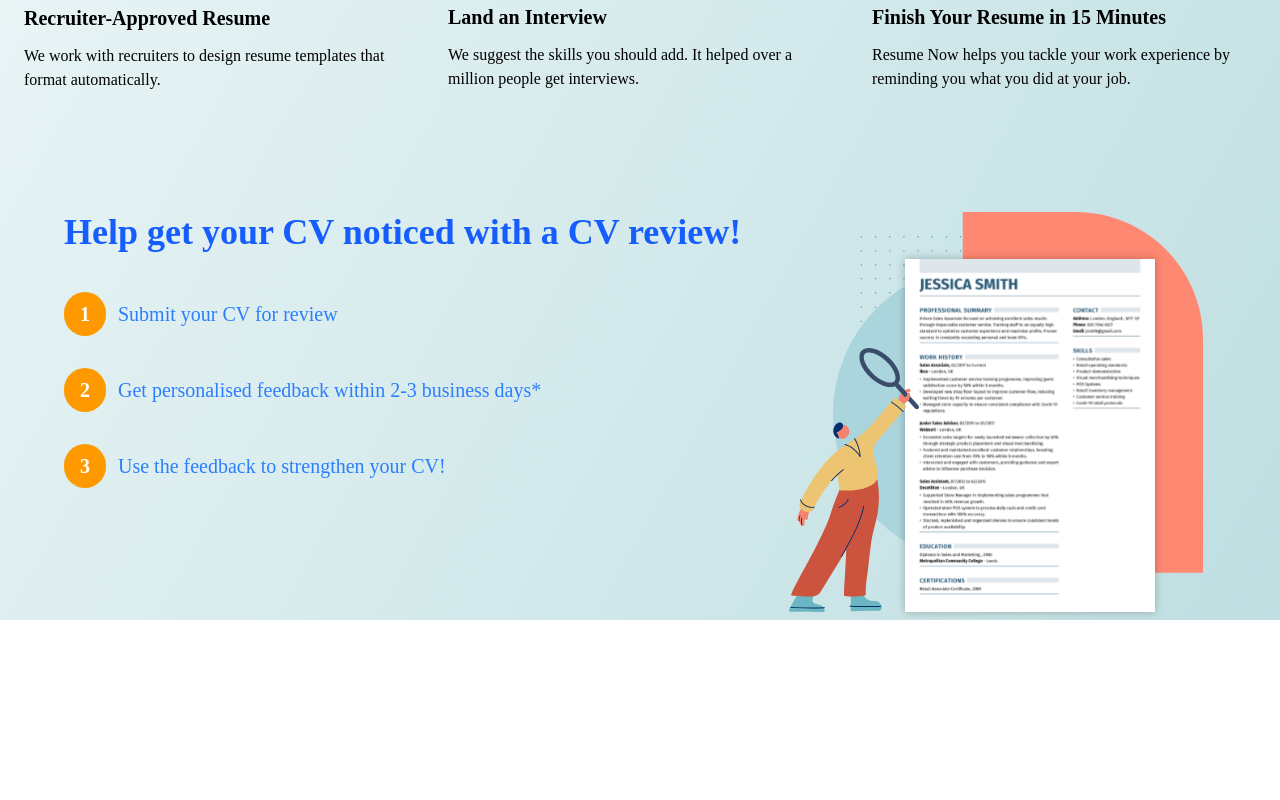
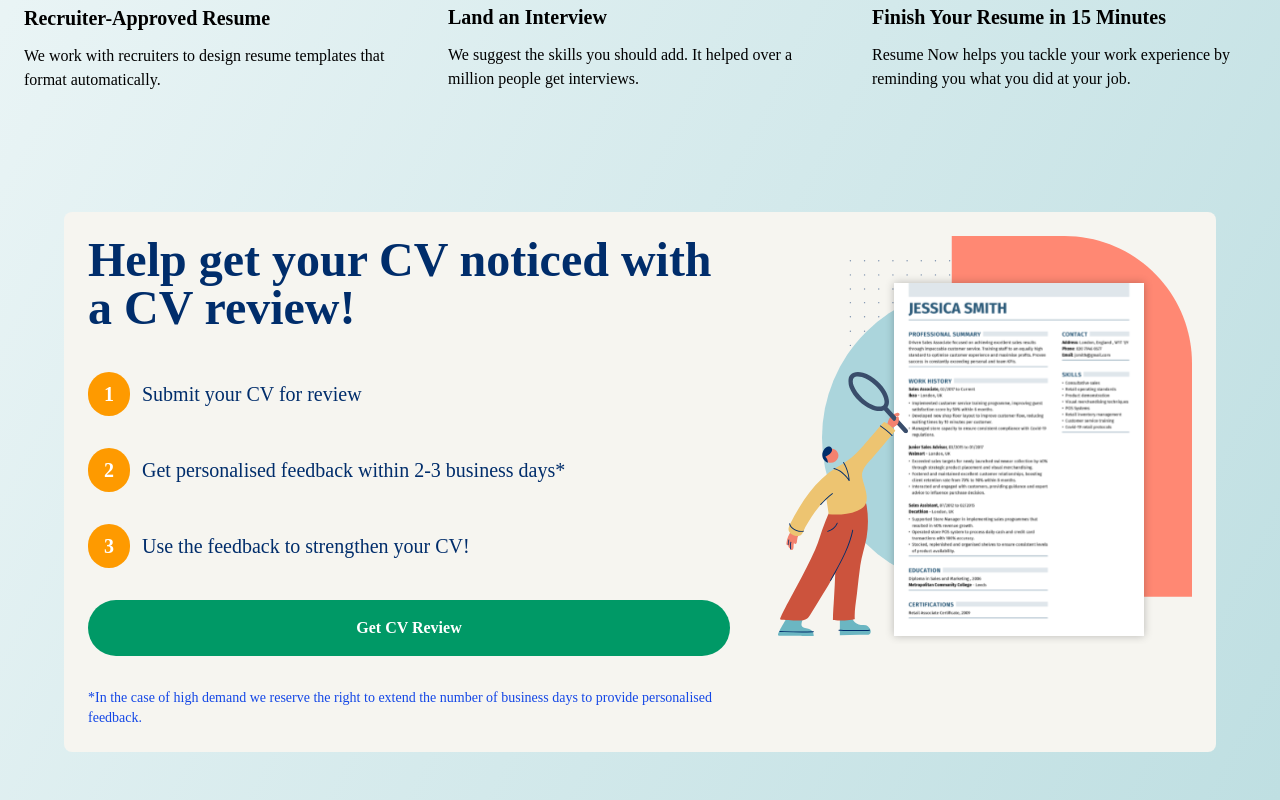
Before and after one commit to oladhimeji1/resume-generator, a React (Vite) app: page / in a window 1280 px wide. Shown: the part 1690-2490 px from the top of the page. Before the commit the page ends 2310 px from the top, so only its background shows below. Built offline with nearby package versions, Linux system fonts and the light colour scheme.

Commit message:
Updated CV Section with a buton and highlight text

```diff
--- a/src/components/CvReview.jsx
+++ b/src/components/CvReview.jsx
@@ -1,11 +1,11 @@
 import CVReviewImg from "../assets/images/svg/cv-review.svg";
 export default function CvReview() {
   return (
-    <section className="max-w-6xl mx-auto mt-24 w-[90%] ">
+    <section className="max-w-6xl mx-auto mt-24 w-[90%] bg-[#F6F5F0] p-6 mb-12 rounded-lg">
       <div className="flex flex-col gap-12 text-center  sm:text-left lg:flex-row">
-        <div className="">
+        <div className="lg:flex-1/2">
           <div>
-            <h2 className="text-4xl font-bold text-blue-600 mb-10">
+            <h2 className="text-4xl  font-bold text-[#002D6B] mb-10 lg:text-5xl">
               Help get your CV noticed with a CV review!
             </h2>
             <div className="flex flex-col gap-8 ">
@@ -13,7 +13,7 @@
                 <p className="py-2 px-4 text-white font-bold text-xl bg-amber-500 rounded-full">
                   1
                 </p>
-                <p className="text-xl font-medium text-blue-500">
+                <p className="text-xl  text-[#002D6B]">
                   Submit your CV for review
                 </p>
               </div>
@@ -21,7 +21,7 @@
                 <p className="py-2 px-4 text-white font-bold text-xl bg-amber-500 rounded-full">
                   2
                 </p>
-                <p className="text-xl font-medium text-blue-500">
+                <p className="text-xl  text-[#002D6B]">
                   Get personalised feedback within 2-3 business days*
                 </p>
               </div>
@@ -30,10 +30,22 @@
                 <p className="py-2 px-4 text-white font-bold text-xl bg-amber-500 rounded-full">
                   3
                 </p>
-                <p className="text-xl font-medium text-blue-500">
+                <p className="text-xl  text-[#002D6B]">
                   Use the feedback to strengthen your CV!
                 </p>
               </div>
+
+              <a
+                className=" py-4 text-center px-12 bg-emerald-600 text-white font-bold rounded-full"
+                href="#"
+              >
+                Get CV Review
+              </a>
+
+              <small className="text-sm text-blue-700">
+                *In the case of high demand we reserve the right to extend the
+                number of business days to provide personalised feedback.
+              </small>
             </div>
           </div>
         </div>
```
